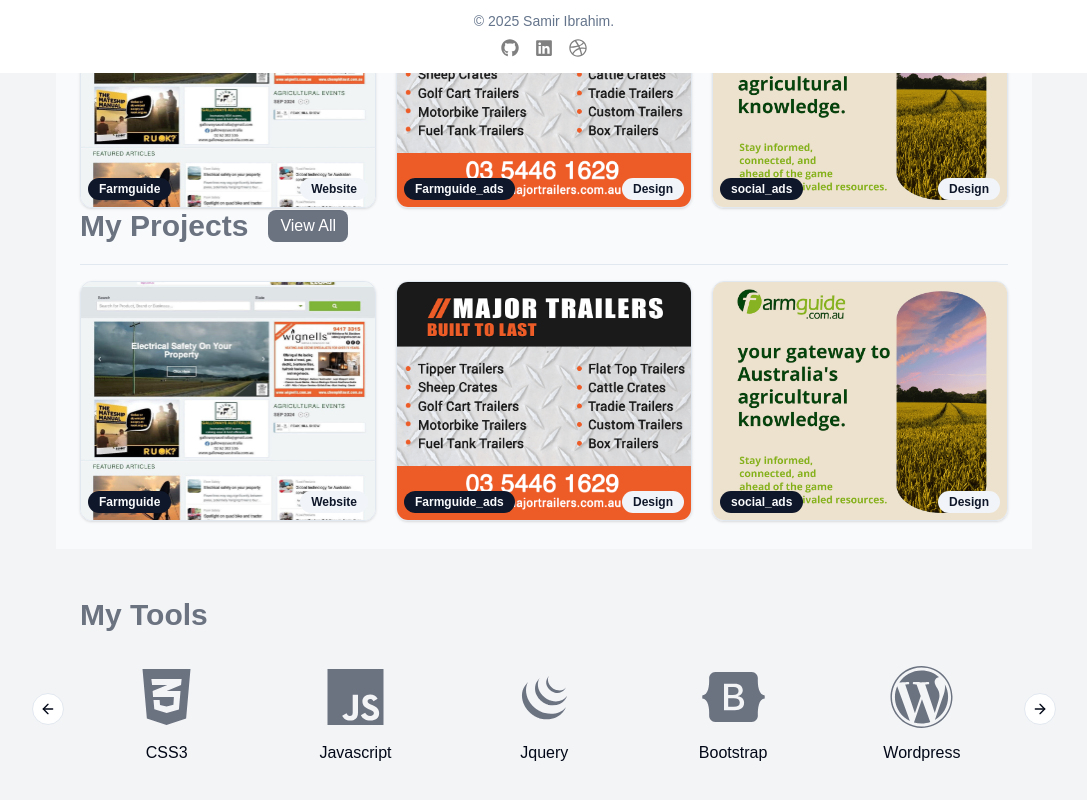
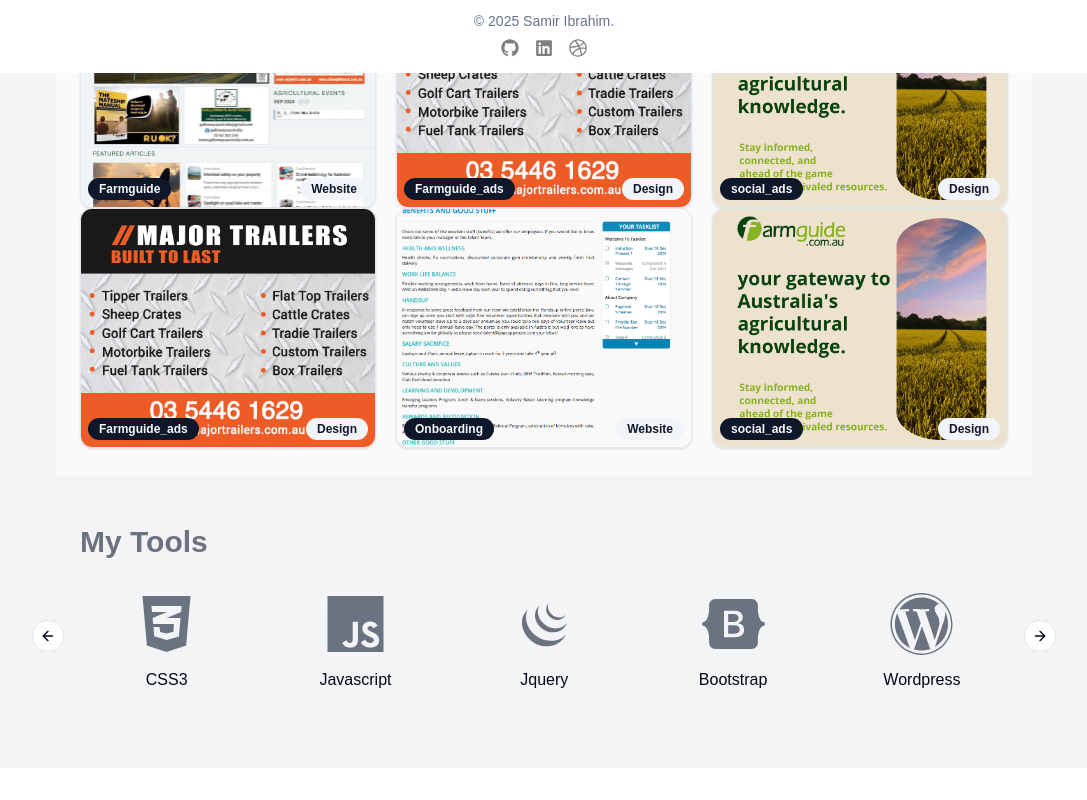
Before and after one commit to samir76/samir76.github.io, a Next.js app: page / in a window 1280 px wide. Shown: the part 727-1527 px from the top of the page, without its empty margins (96-1183 px from the left). Built offline with nearby package versions, Linux system fonts and the light colour scheme.

Commit message:
Update index.tsx

```diff
--- a/src/pages/index.tsx
+++ b/src/pages/index.tsx
@@ -34,20 +34,8 @@
 
       <ImageGrid images={[cardImages[0], cardImages[1], cardImages[3]]} />
 
-      {/* <ImageGrid images={cardImages.slice(1,4)} /> */}
+      <ImageGrid images={cardImages.slice(1,4)} />
 
-        <div className="flex flex-row items-center gap-5 mb-5">
-          <h2 className="text-3xl font-bold text-gray-500">My Projects</h2>
-          <p className="text-base text-white py-1 px-3 rounded-lg bg-gray-500">
-            <Link href="/projects">View All</Link>
-          </p>
-        </div>
-
-        <hr className="mb-4"/>
-
-{/*       <ImageGrid images={cardImages.slice(0,3)} /> */}
-
-         <ImageGrid images={[cardImages[0], cardImages[1], cardImages[3]]} />
 
       </div>
     </main>
```
